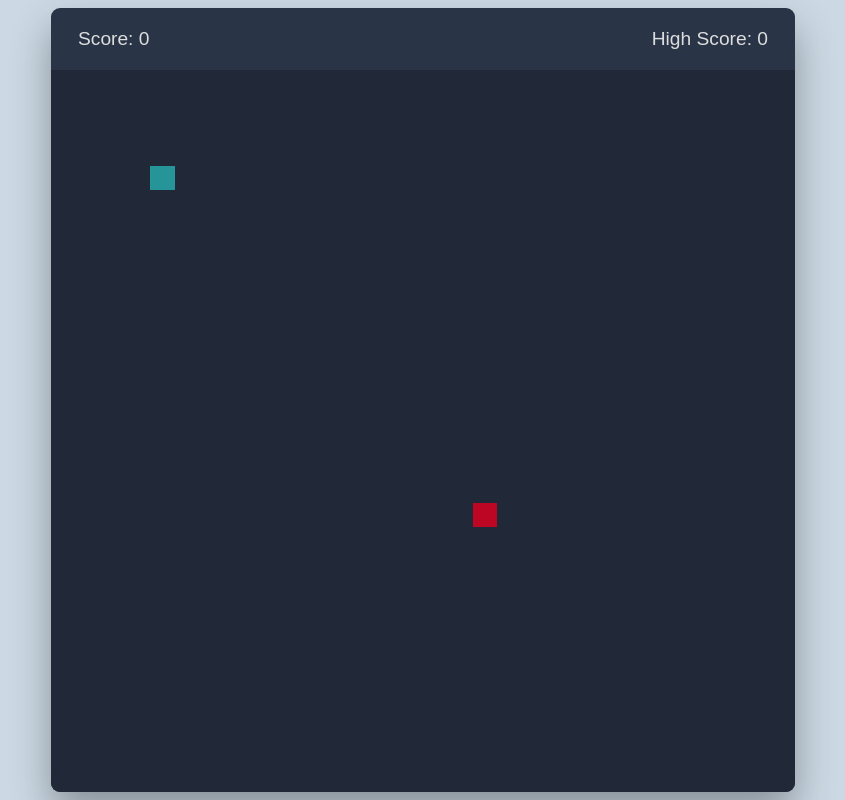
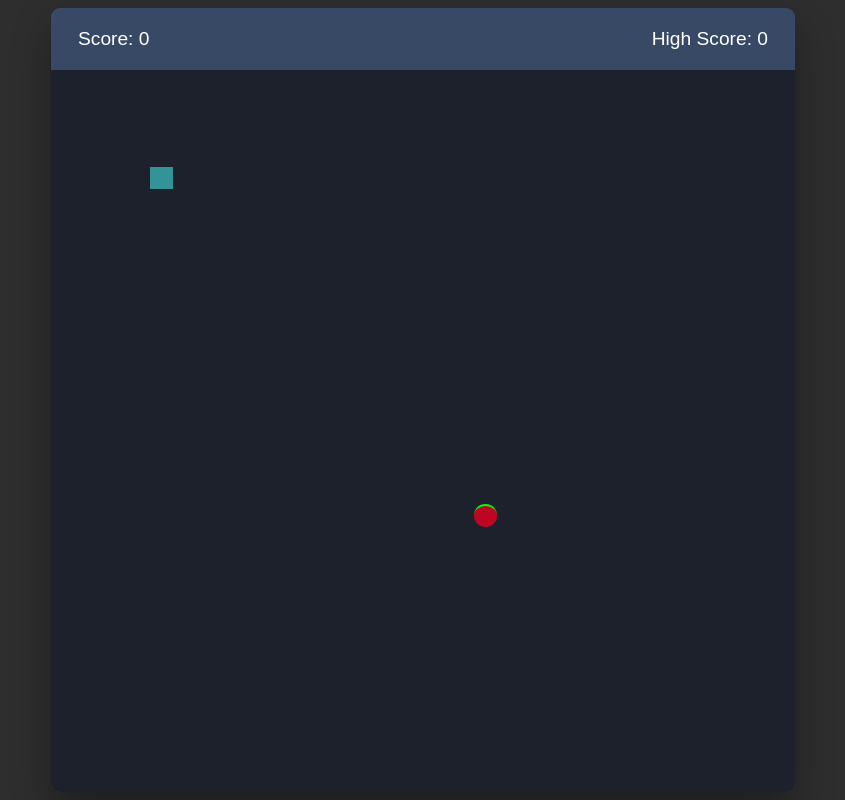
Before and after one commit to DANIElPEZ/snake-game-css-grid, a plain HTML site: page index.html in a window 1280 px wide. Shown: the whole page, without its empty margins (217-1062 px from the left). Drawn offline with Linux system fonts and the light colour scheme.

Commit message:
update some styles

```diff
--- a/index.css
+++ b/index.css
@@ -10,7 +10,7 @@ body{
     justify-content: center;
     align-items: center;
     height: 100dvh;
-    background: #ccd9e4;
+    background: #2e2e2e;
 }
 
 .wrapper{
@@ -20,13 +20,13 @@ body{
     flex-direction: column;
     overflow: hidden;
     justify-content: center;
-    background: #293447;
+    background: #384966;
     border-radius: 9px;
     box-shadow: 0 20px 40px #0005;
 }
 
 .game-details{
-    color:#ddd;
+    color:#ffffff;
     font-size: 1.2rem;
     padding: 20px 27px;
     display: flex;
@@ -37,17 +37,20 @@ body{
     height: 100%;
     width: 100%;
     display: grid;
-    background: #212837;
+    gap: 2px;
+    background: #1c212c;
     grid-template-columns: repeat(30,1fr);
     grid-template-rows: repeat(30,1fr);
 }
 
 .food{
     background: #bd0624;
+    border-radius: 50%;
+    border-top: #0f0 solid 2px;
 }
 
 .head{
-    background: rgb(37, 149, 153);
+    background: rgb(50, 148, 151);
 }
 
 .controls{
--- a/index.js
+++ b/index.js
@@ -32,16 +32,16 @@ let handleGameOver=()=>{
 //change velocity value
 let changeDirection=e=>{
 
-    if(e.key==='ArrowUp' && velocityY!=1){
+    if((e.key==='ArrowUp' || e.key==="w") && velocityY!=1){
         velocityX=0;
         velocityY=-1;
-    }else if(e.key==='ArrowDown' && velocityY!=-1){
+    }else if((e.key==='ArrowDown' || e.key==="s") && velocityY!=-1){
         velocityX=0;
         velocityY=1;
-    }else if(e.key==='ArrowLeft' && velocityX!=1){
+    }else if((e.key==='ArrowLeft' || e.key==="a") && velocityX!=1){
         velocityX=-1;
         velocityY=0;
-    }else if(e.key==='ArrowRight' && velocityX!=-1){
+    }else if((e.key==='ArrowRight' || e.key==="d") && velocityX!=-1){
         velocityX=1;
         velocityY=0;
     }
@@ -107,5 +107,5 @@ let initGame=()=>{
 }
 
 updateFoodPosition();
-setIntervalId=setInterval(initGame,120);
+setIntervalId=setInterval(initGame,150);
 document.addEventListener('keyup',changeDirection);
```
